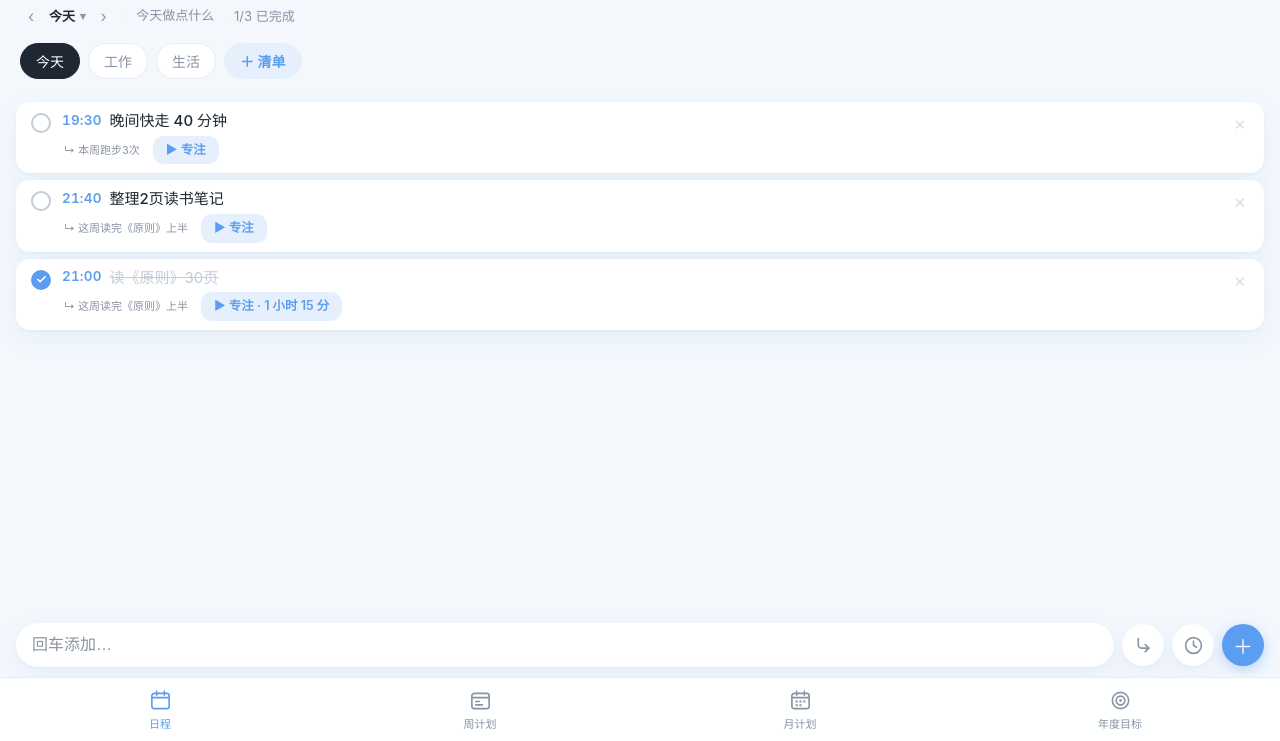
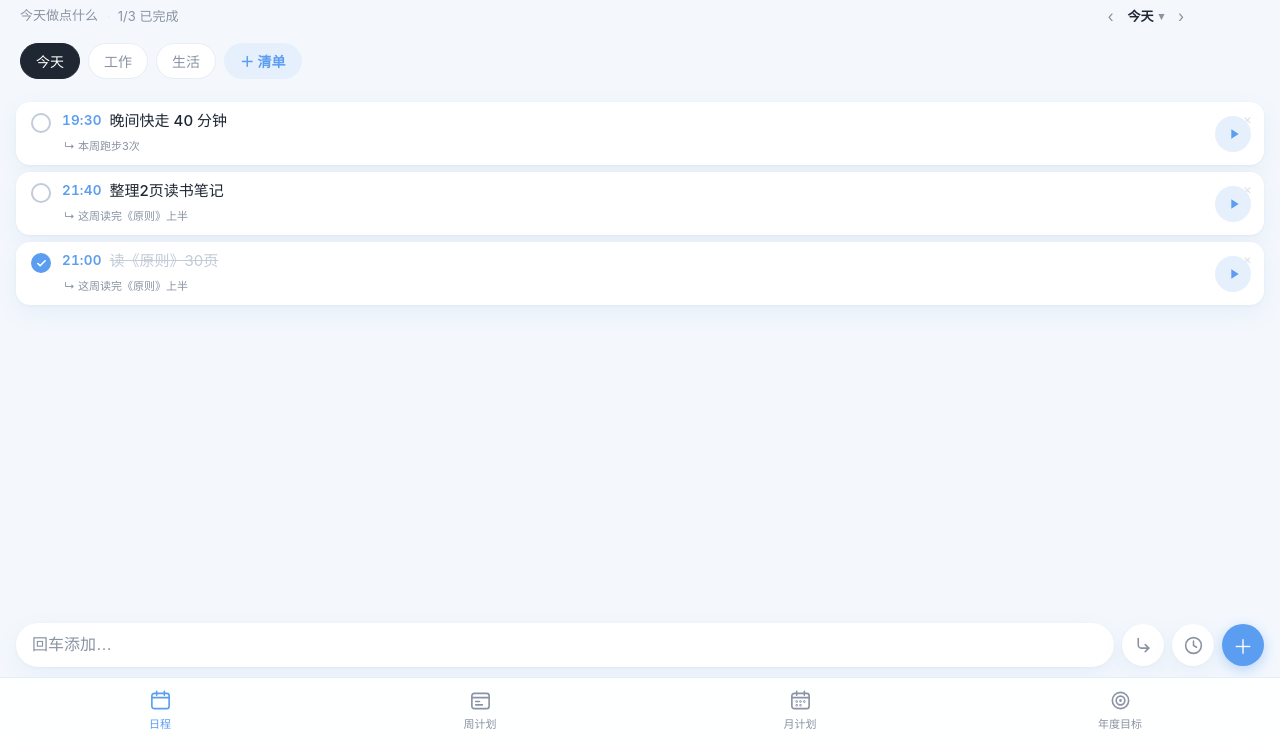
Before and after one commit to Narzis-ctr/stepping, a plain HTML site: page index.html in a window 1280 px wide. Shown: the part 59-800 px from the top of the page. Drawn offline with Linux system fonts and the light colour scheme.

Commit message:
日程卡片继续优化：专注改右侧居中圆钮 + 删除×缩小移右上角 + 已完成自动沉底 + 日期切换右对齐 + 去掉已专注时长显示
Co-Authored-By: Claude <noreply@anthropic.com>

```diff
--- a/index.html
+++ b/index.html
@@ -50,6 +50,7 @@
   .title-row h1.long{font-size:21px;}
   .title-wrap{display:flex;flex-direction:column;gap:5px;min-width:0;flex:1 1 auto;}
   .sub-row{display:flex;align-items:center;min-width:0;gap:2px;}
+  .sub-row .sub-left{display:flex;align-items:center;min-width:0;flex:1 1 auto;gap:2px;}
   .sub-row .subtitle{font-size:13px;color:var(--sub);font-weight:400;line-height:1.2;
     white-space:nowrap;overflow:hidden;text-overflow:ellipsis;}
   .sub-row .count{font-size:13px;color:var(--sub);flex:0 0 auto;}
@@ -58,8 +59,8 @@
   .tabs{display:flex;gap:8px;overflow-x:auto;padding:0 20px 12px;scrollbar-width:none;}
   .tabs::-webkit-scrollbar{display:none;}
   .tabs.hidden{display:none;}
-  /* 日期切换：内嵌在副标题行，紧凑无边框，读作标题的一部分 */
-  .datenav{display:flex;align-items:center;gap:3px;flex:0 0 auto;}
+  /* 日期切换：右对齐在副标题行末尾，紧凑无边框 */
+  .datenav{display:flex;align-items:center;gap:2px;flex:0 0 auto;margin-left:auto;padding-left:10px;}
   .datenav.hidden{display:none;}
   .datenav .nav-arrow{
     width:22px;height:22px;border-radius:50%;display:flex;align-items:center;justify-content:center;
@@ -72,8 +73,7 @@
   }
   .datenav .date-label:active{color:var(--accent);}
   /* 副标题行里紧跟日期的分隔与文案 */
-  .sub-row .subtitle.after-date{margin-left:8px;}
-  .sub-row .subtitle.after-date:not(:empty)::before{content:"·";margin-right:8px;color:var(--line);}
+  .sub-row .subtitle.after-date{margin-left:0;}
   .tab{
     flex:0 0 auto;padding:7px 15px;border-radius:20px;font-size:14px;font-weight:500;
     background:var(--card);color:var(--sub);border:1px solid var(--line);
@@ -90,7 +90,7 @@
   /* ---- 任务卡片 ---- */
   .task{
     display:flex;align-items:flex-start;gap:11px;background:var(--card);
-    border-radius:14px;padding:9px 15px;margin-top:7px;box-shadow:var(--shadow);
+    border-radius:14px;padding:9px 28px 9px 15px;margin-top:7px;box-shadow:var(--shadow);
     transition:.15s;position:relative;
   }
   .task:active{transform:scale(.99);}
@@ -136,11 +136,19 @@
   .chip.parent{background:transparent;color:var(--sub);padding-left:2px;}
   .chip.break{background:transparent;border:1px dashed var(--line);color:var(--sub);cursor:pointer;font-weight:500;}
   .chip.break:active{background:var(--accent-soft);}
-  .chip.focus{background:var(--accent-soft);border:none;color:var(--accent);cursor:pointer;font-weight:600;
-    font-size:12.5px;padding:5px 13px;border-radius:11px;gap:5px;}
-  .chip.focus:active{transform:scale(.96);}
-  .chip.focused{background:var(--accent-soft);color:var(--accent);font-weight:600;}
-  .del{flex:0 0 auto;color:var(--sub);font-size:19px;line-height:1;padding:2px 3px;cursor:pointer;opacity:.3;margin-top:1px;}
+  /* 专注：日程叶子任务专用，绝对定位到卡片右侧空白、垂直居中的圆形按钮 */
+  .focus-btn{
+    position:absolute;right:13px;top:50%;transform:translateY(-50%);
+    width:36px;height:36px;border-radius:50%;background:var(--accent-soft);color:var(--accent);
+    display:flex;align-items:center;justify-content:center;cursor:pointer;flex:0 0 auto;
+    transition:.15s;
+  }
+  .focus-btn svg{width:16px;height:16px;display:block;margin-left:1px;}
+  .focus-btn:active{transform:translateY(-50%) scale(.9);background:var(--accent);color:#fff;}
+  /* 有专注按钮的卡片：右侧留出圆钮空间，文字不与之重叠 */
+  .task.has-focus{padding-right:60px;}
+  .del{position:absolute;top:7px;right:9px;color:var(--sub);font-size:14px;line-height:1;
+    padding:3px;cursor:pointer;opacity:.28;}
   .del:active{opacity:1;color:var(--danger);}
   .empty{text-align:center;color:var(--sub);font-size:14px;margin-top:70px;line-height:2;}
   .empty .big{font-size:44px;display:block;margin-bottom:8px;}
@@ -439,13 +447,15 @@
       <div class="title-wrap">
         <h1 id="listTitle">日程</h1>
         <div class="sub-row">
+          <div class="sub-left">
+            <span class="subtitle" id="subtitle"></span>
+            <span class="count" id="countLabel"></span>
+          </div>
           <div class="datenav hidden" id="datenav">
             <div class="nav-arrow" id="datePrev">‹</div>
             <div class="date-label" id="dateLabel">今天</div>
             <div class="nav-arrow" id="dateNext">›</div>
           </div>
-          <span class="subtitle" id="subtitle"></span>
-          <span class="count" id="countLabel"></span>
         </div>
       </div>
       <div class="head-tools">
@@ -1053,18 +1063,18 @@ function renderTask(task, listRef, ownerView){
     b.onclick=(e)=>{ e.stopPropagation(); breakdown(task, ownerView); };
     tags.appendChild(b);
   }
-  // 专注：仅日程叶子任务、且看的是今天，才给"开始番茄钟"入口（放大、更醒目）
-  //      卡片上不再堆叠已专注时长（那是时间轴/统计的事），保持卡片清爽
+  if(tags.children.length) body.appendChild(tags);
+
+  // 专注按钮：仅日程叶子任务、且看的是今天。绝对定位到卡片右侧空白居中，圆形图标钮
+  //           不显示"已专注 X 分钟"——那是时间轴/统计该呈现的，卡片保持清爽
+  let focusBtn=null;
   if(ownerView==="day" && !hasKids && currentDate===todayStr()){
-    const focusSec=(task.sessions||[]).reduce((s,x)=>s+(x.focusSec||0),0);
-    const f=document.createElement("span");
-    f.className="chip focus";
-    // 已专注过 → 按钮里带上时长，一处呈现：▶ 专注 · 25分钟
-    f.textContent = focusSec>0 ? `▶ 专注 · ${fmtDur(focusSec)}` : "▶ 专注";
-    f.onclick=(e)=>{ e.stopPropagation(); openTimer(task); };
-    tags.appendChild(f);
-  }
-  if(tags.children.length) body.appendChild(tags);
+    el.classList.add("has-focus");
+    focusBtn=document.createElement("div");
+    focusBtn.className="focus-btn"; focusBtn.title="开始专注";
+    focusBtn.innerHTML='<svg viewBox="0 0 24 24" fill="currentColor"><path d="M8 5v14l11-7z"/></svg>';
+    focusBtn.onclick=(e)=>{ e.stopPropagation(); openTimer(task); };
+  }
 
   const del=document.createElement("div");
   del.className="del"; del.textContent="×";
@@ -1081,6 +1091,7 @@ function renderTask(task, listRef, ownerView){
   };
 
   el.appendChild(body); el.appendChild(del);
+  if(focusBtn) el.appendChild(focusBtn);
   wrap.appendChild(el);
 
   // 子节点（展开时递归渲染，能看到下一级完成情况）
@@ -1088,7 +1099,7 @@ function renderTask(task, listRef, ownerView){
     const box=document.createElement("div");
     box.className="children";
     const childView=nextViewFor(ownerView);
-    const sorted=[...kids].sort((a,b)=>(a.done?1:0)-(b.done?1:0) || b.createdAt-a.createdAt);
+    const sorted=[...kids].sort((a,b)=>(isDoneEffective(a)?1:0)-(isDoneEffective(b)?1:0) || b.createdAt-a.createdAt);
     sorted.forEach(k=> box.appendChild(renderTask(k, findListRef(k), childView)));
     wrap.appendChild(box);
   }
@@ -1120,13 +1131,22 @@ function findListRef(task){
   return [];
 }
 
+/* 任务是否"实际完成"：叶子看 done；父节点看所有后代叶子是否全完成（用于排序沉底） */
+function isDoneEffective(task){
+  if(task.done) return true;
+  const p=progressOf(task);
+  return !p.leaf && p.total>0 && p.done>=p.total;
+}
 function fillList(container, tasks, ownerView, emptyText){
   container.innerHTML="";
   if(!tasks.length){
     container.innerHTML='<div class="empty"><span class="big">🌿</span>'+emptyText+'</div>';
     return;
   }
-  const sorted=[...tasks].sort((a,b)=>(a.done?1:0)-(b.done?1:0) || (a.due&&b.due? new Date(a.due)-new Date(b.due) : b.createdAt-a.createdAt));
+  // 已完成的自动沉底；未完成内部按时间/新建排序
+  const sorted=[...tasks].sort((a,b)=>
+    (isDoneEffective(a)?1:0)-(isDoneEffective(b)?1:0)
+    || (a.due&&b.due? new Date(a.due)-new Date(b.due) : b.createdAt-a.createdAt));
   sorted.forEach(t=>container.appendChild(renderTask(t, tasks, ownerView)));
 }
 
--- a/sw.js
+++ b/sw.js
@@ -1,5 +1,5 @@
 // 步步 —— 离线缓存 Service Worker
-const CACHE = "shiguang-v8";
+const CACHE = "shiguang-v9";
 const ASSETS = ["./", "./index.html", "./manifest.json", "./icon-192.png", "./icon-512.png", "./favicon-32.png", "./apple-touch-icon.png"];
 
 self.addEventListener("install", (e) => {
```
